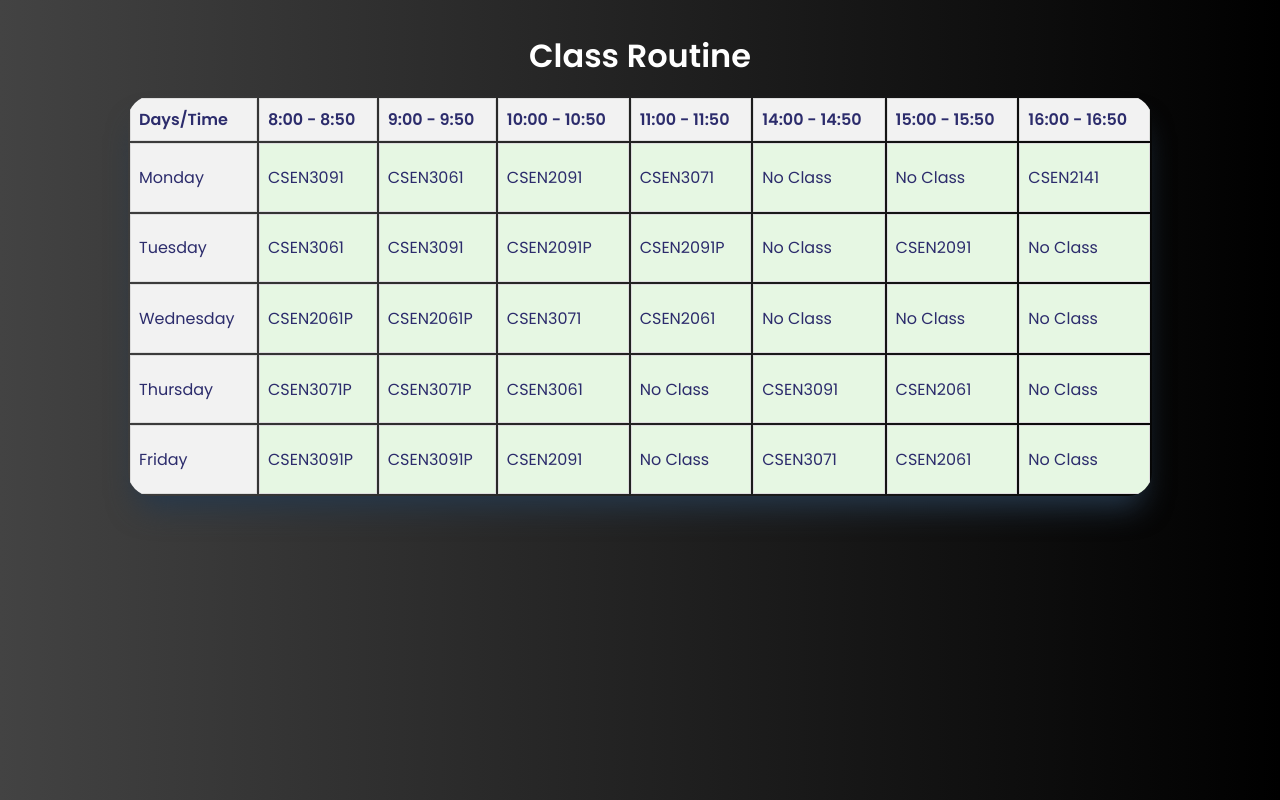
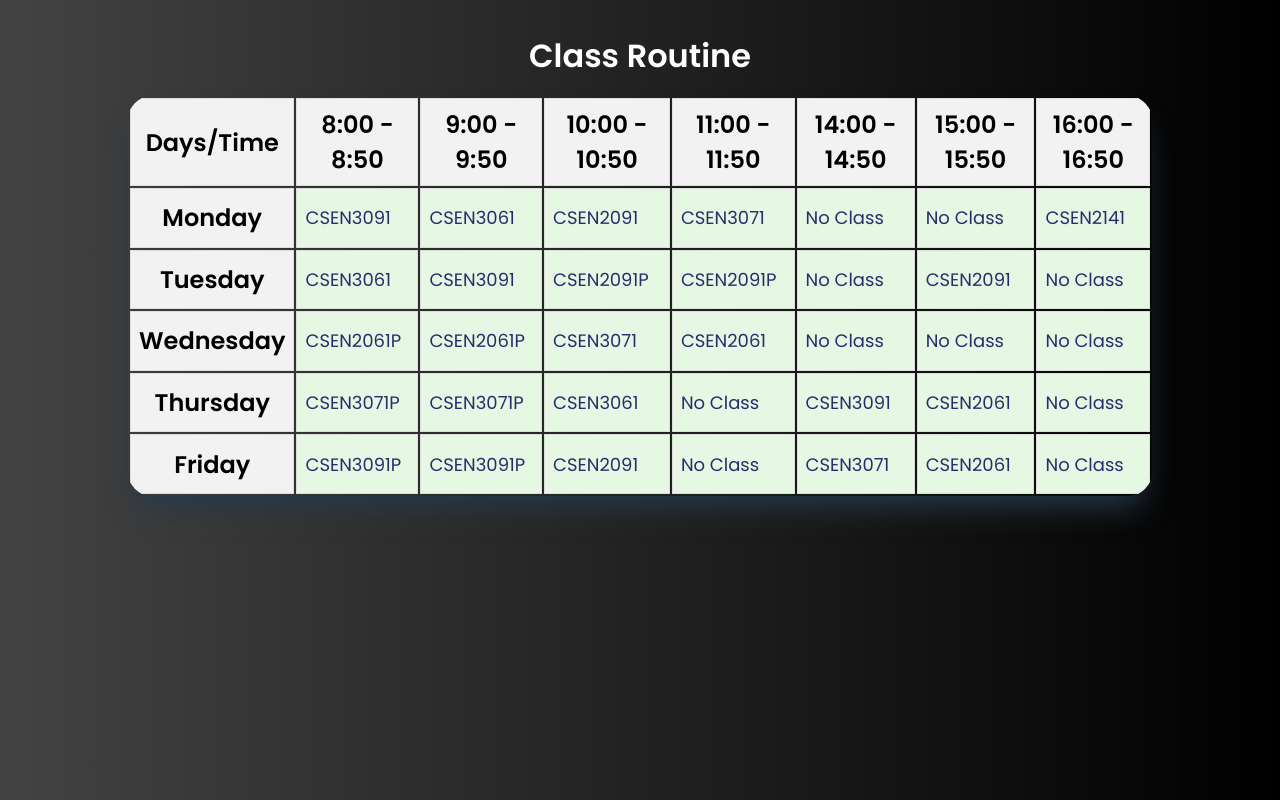
Before and after one commit to bharatbhusal/semester-routine, a React (Create React App) app: page / in a window 1280 px wide. Built offline with nearby package versions, Linux system fonts and the light colour scheme.

Commit message:
desktop view

```diff
--- a/src/index.css
+++ b/src/index.css
@@ -105,6 +105,7 @@ h1 {
   background-color: #85ffbd;
   background-image: linear-gradient(45deg, #3b7d59 36%, #514f21 93%);
 }
+
 th,
 td {
   border: 1px solid #ddd;
@@ -121,6 +122,14 @@ td:not(.days):hover {
 th,
 .days {
   background-color: #f2f2f2;
+  font-size: x-large;
+  font-weight: 700;
+  color: #000;
+  text-align: center;
+}
+
+.subject {
+  font-size: large;
 }
 .subject_detail {
   position: absolute;
@@ -141,7 +150,11 @@ th,
   display: flex;
   justify-content: space-between;
   z-index: 1;
-  /* color: var(--color-text); */
+}
+
+h2 {
+  border-bottom: 2px solid gray;
+  padding-bottom: 0.7rem;
 }
 
 button {
@@ -158,7 +171,6 @@ button:hover {
   color: var(--color-primary);
 }
 
-/* Media queries for medium-sized devices */
 @media screen and (max-width: 1024px) {
   .table-large {
     visibility: visible;
@@ -168,7 +180,6 @@ button:hover {
   }
 }
 
-/* Media queries for small-sized devices */
 @media screen and (max-width: 600px) {
   .table-large {
     visibility: hidden;
```
